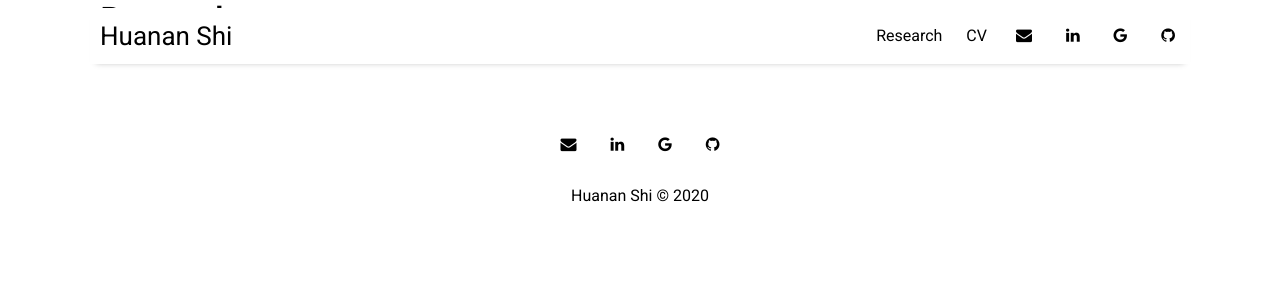
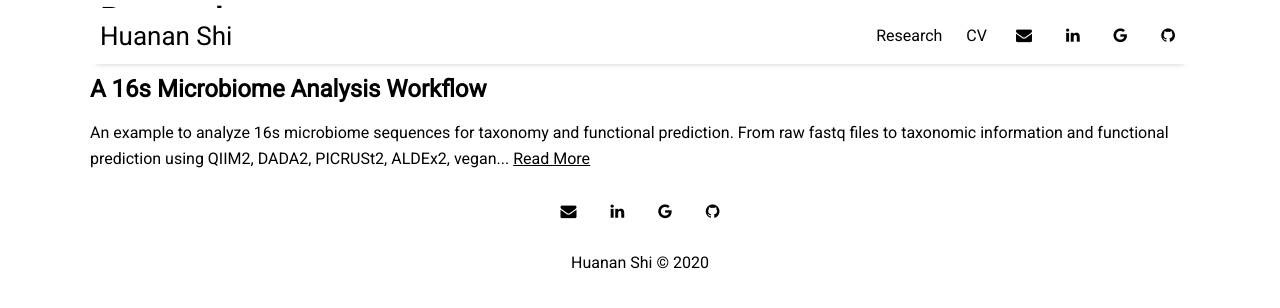
Before and after one commit to huananfshi/huananfshi.github.io, a Jekyll site: the page built from research.html, in a window 1280 px wide. Shown: the top 308 px of the page. Built offline with Jekyll 4.4.1, drawn with Linux system fonts in a browser that asks for light colours; nearby versions of some CDN libraries.

Commit message:
Update research.html

```diff
--- a/research.html
+++ b/research.html
@@ -2,12 +2,10 @@
 layout: page
 title: Research
 ---
-{% for post in paginator.research %}
     <div class='post'>
         <h1></h1>
         <h1></h1>
-        <h2><span>{{ post.title }}</span></h2>
+        <h2><span>A 16s Microbiome Analysis Workflow</span></h2>
         <p>An example to analyze 16s microbiome sequences for taxonomy and functional prediction. From raw fastq files to taxonomic information
-            and functional prediction using QIIM2, DADA2, PICRUSt2, ALDEx2, vegan... <a href="{{ site.github.url }}{{ post.url }}">Read More</a>
+            and functional prediction using QIIM2, DADA2, PICRUSt2, ALDEx2, vegan... <a href="_research/16s_microbiome_analysis_workflow">Read More</a>
         </p>
-  {% endfor %}
```
